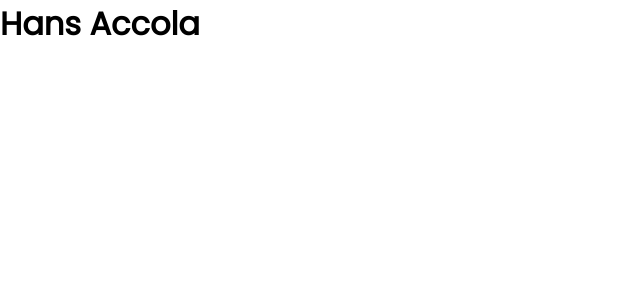
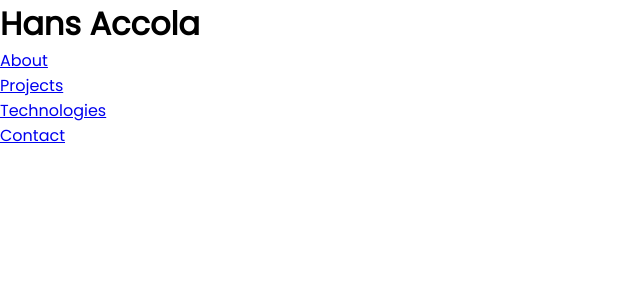
Before and after one commit to iHansy/responsive-portfolio, a React (Create React App) app: page / in a window 1280 px wide. Shown: the top 300 px of the page, without its empty margins (0-640 px from the left). Built offline with nearby package versions, Linux system fonts and the light colour scheme.

Commit message:
nav links started

```diff
--- a/src/components/Header.js
+++ b/src/components/Header.js
@@ -7,9 +7,17 @@ function Header(props) {
 
     return (
         <header>
-            <div className="header-name">
-                <h1 className="">Hans Accola</h1>
+            <div className="header-name-container">
+                <h1 className="header-name">Hans Accola</h1>
             </div>
+            <nav>
+                <ul className="nav-links">
+                    <li className="nav-link"><a href="#">About</a></li>
+                    <li className="nav-link"><a href="#">Projects</a></li>
+                    <li className="nav-link"><a href="#">Technologies</a></li>
+                    <li className="nav-link"><a href="#">Contact</a></li>
+                </ul>
+            </nav>
         </header>
     );
 };
```
Also changed, not shown: 2 other files (tests, documents, lock files or other folders).
